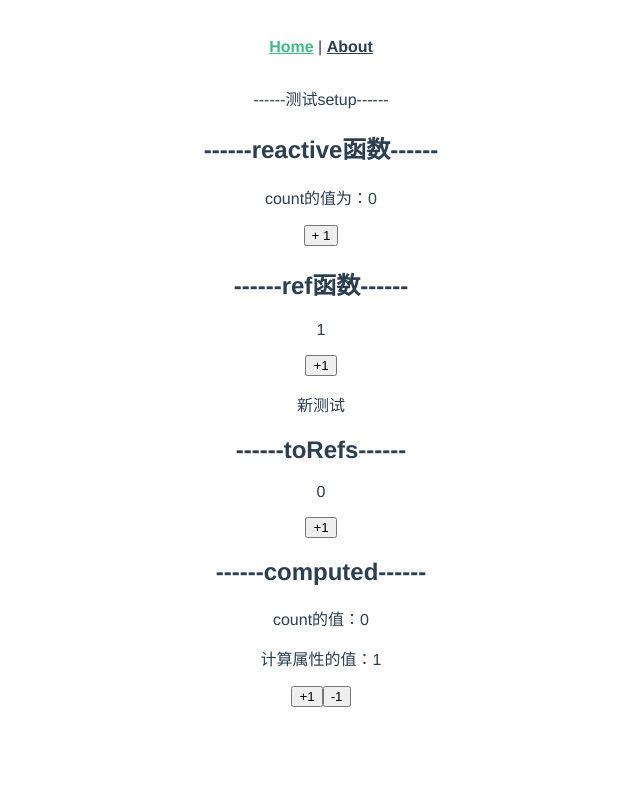
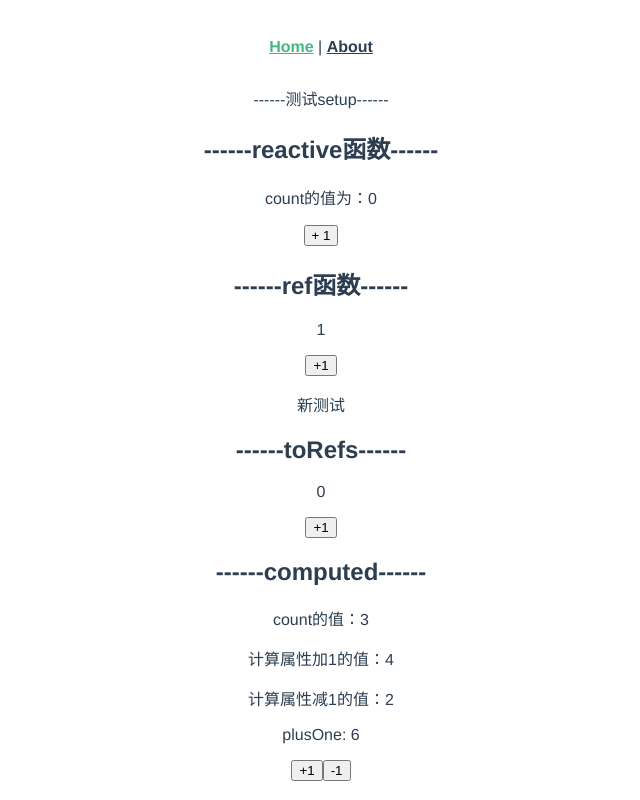
Before and after one commit to lhz333/vue3-study, a Vue app: page /#/ in a window 1280 px wide. Shown: the whole page, without its empty margins (319-959 px from the left). Built offline with nearby package versions, Linux system fonts and the light colour scheme.

Commit message:
feat: computed 补充

```diff
--- a/src/components/5.computed.vue
+++ b/src/components/5.computed.vue
@@ -2,7 +2,9 @@
   <div>
     <h2>------computed------</h2>
     <p>count的值：{{ count }}</p>
-    <p>计算属性的值：{{ newValue }}</p>
+    <p>计算属性加1的值：{{ addValue }}</p>
+    <p>计算属性减1的值：{{ reduceValue }}</p>
+    <p>plusOne: {{ plusOne }}</p>
     <button @click="add">+1</button>
     <button @click="reduce">-1</button>
   </div>
@@ -13,14 +15,26 @@ import { computed, ref } from "@vue/composition-api";
 export default {
   setup() {
     const count = ref(0);
-    const newValue = computed(() => count.value + 1);
+    // 只读的计算属性
+    const addValue = computed(() => count.value + 1);
+    const reduceValue = computed(() => count.value - 1);
+
+    // 可读可写的计算属性
+    const plusOne = computed({
+      get: () => count.value * 2,
+      set: value => (count.value = value / 2)
+    });
     const add = () => {
       count.value += 1;
     };
     const reduce = () => {
       count.value -= 1;
     };
-    return { count, newValue, add, reduce };
+    // 对计算属性赋值，触发set函数，count的值也会相应更新
+    plusOne.value = 6;
+    console.log(plusOne.value);
+    console.log(count.value);
+    return { count, addValue, reduceValue, add, reduce, plusOne };
   }
 };
 </script>
```
